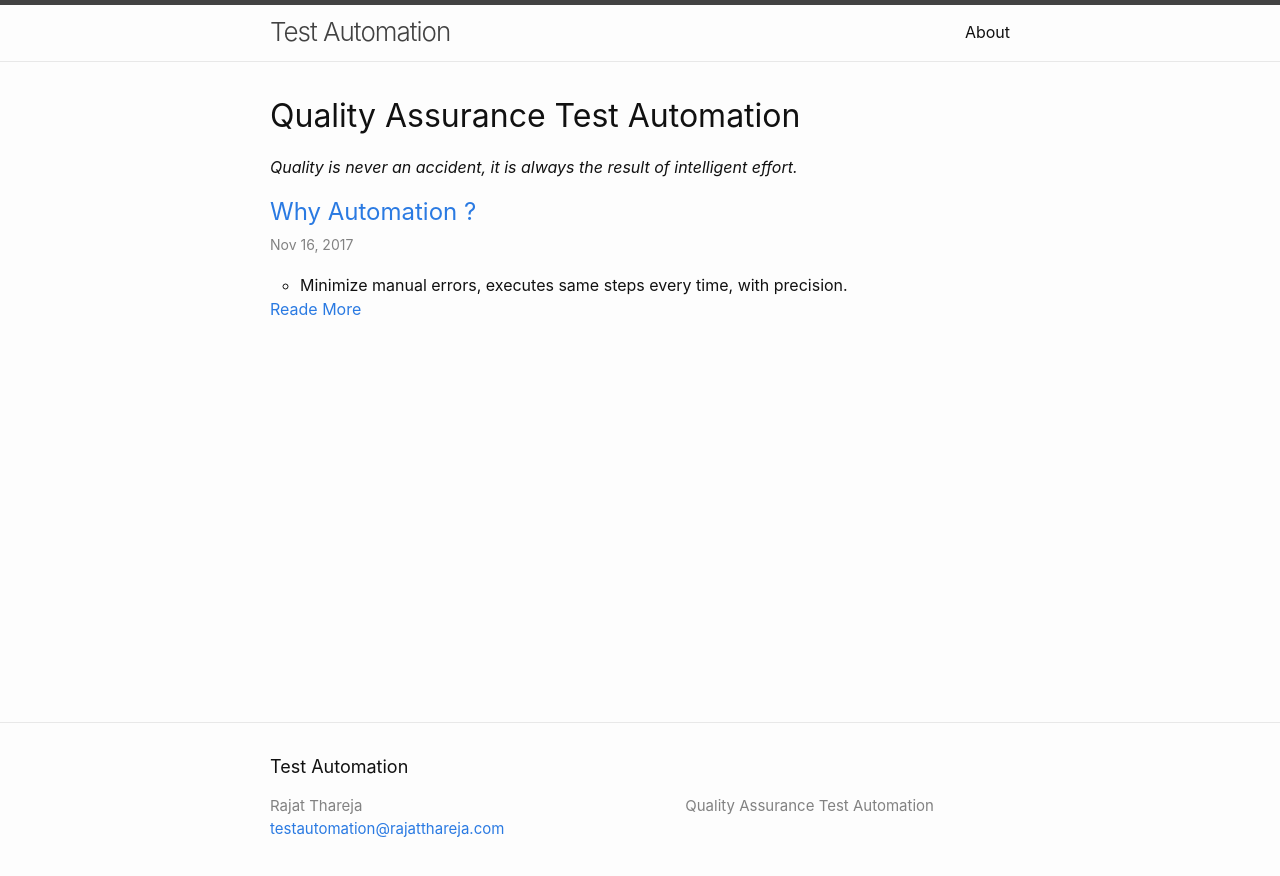
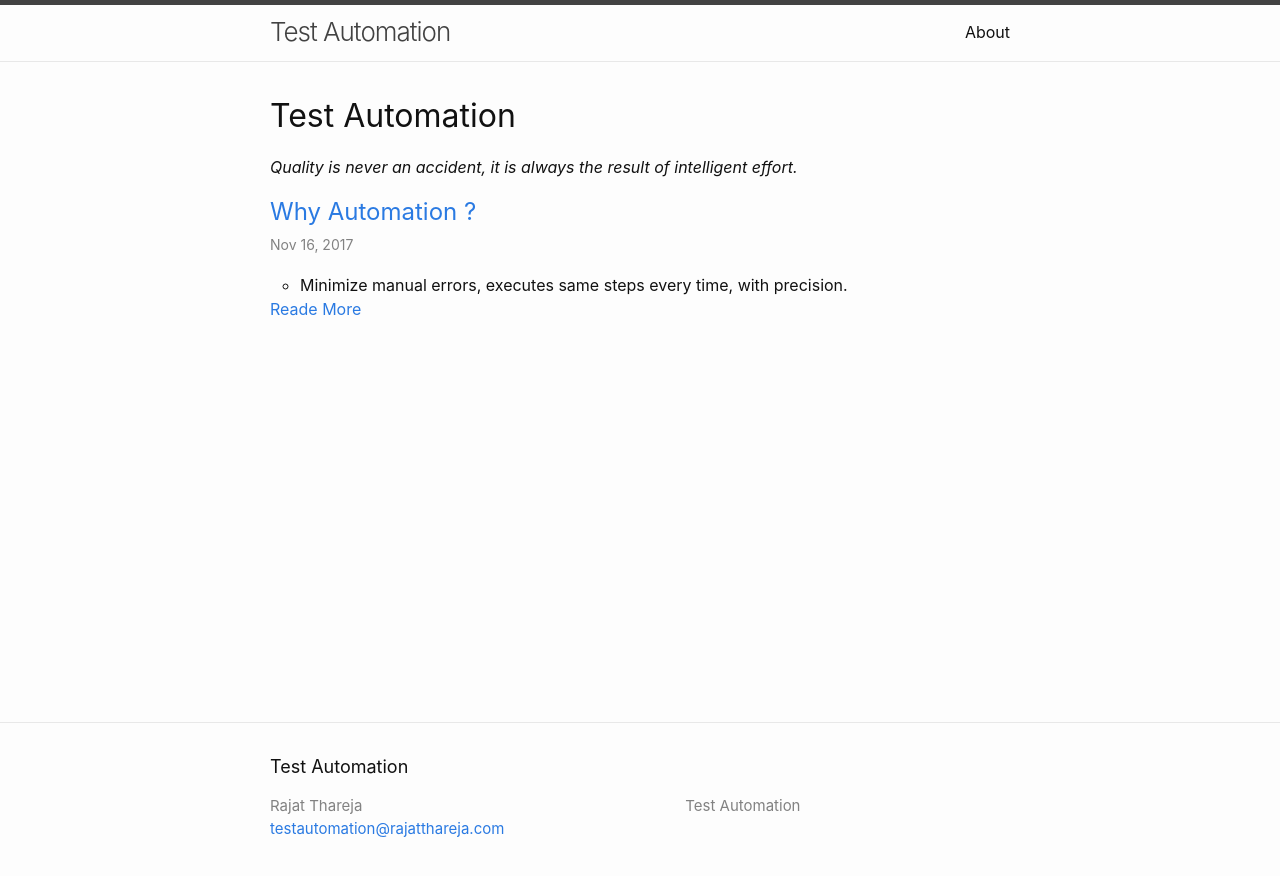
Before and after one commit to rajatthareja/TestAutomation, a Jekyll site: the page built from index.md, in a window 1280 px wide. Shown: the top 876 px of the page. Built offline with Jekyll 4.4.1, drawn with Linux system fonts in a browser that asks for light colours.

Commit message:
Update _config.yml

```diff
--- a/_config.yml
+++ b/_config.yml
@@ -2,7 +2,6 @@ title: Test Automation
 author: Rajat Thareja
 email: testautomation@rajatthareja.com
 description: >-
-  Quality Assurance
   Test Automation
 baseurl: ""
 url: ""
```
